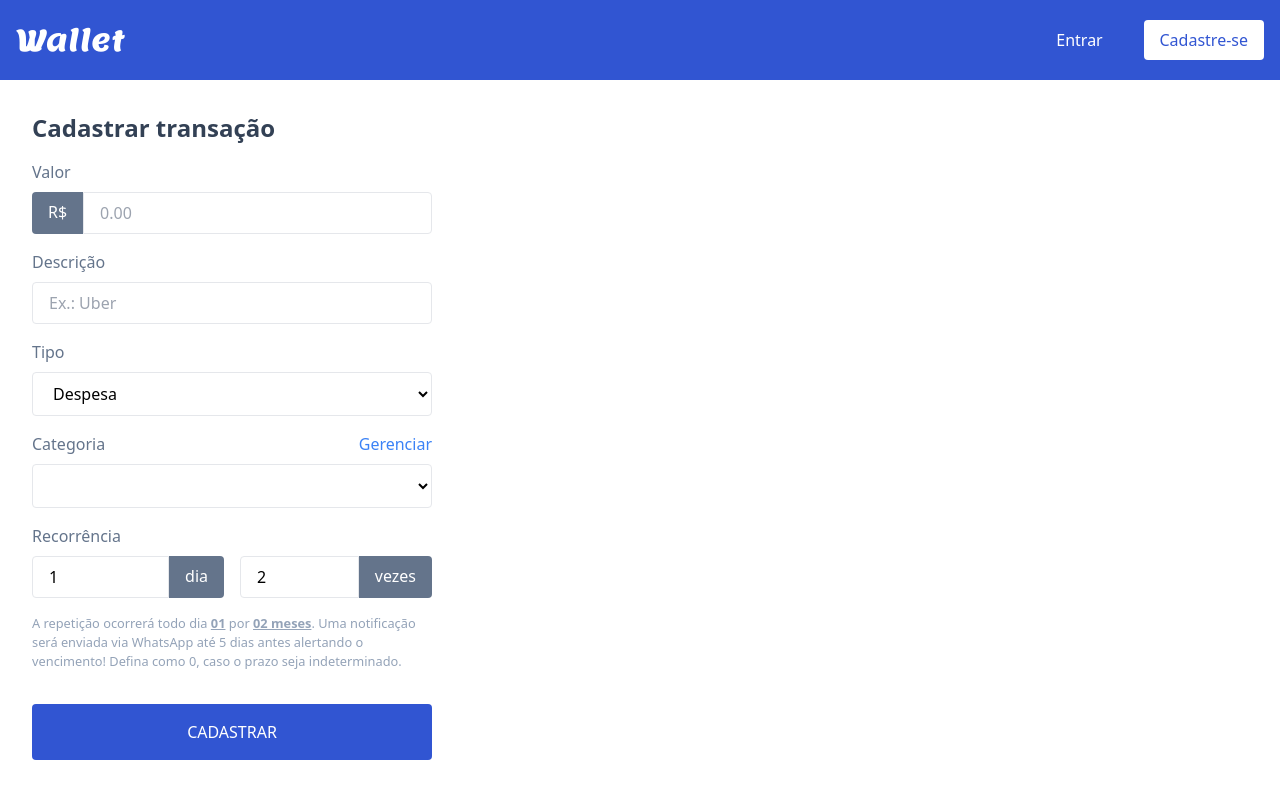
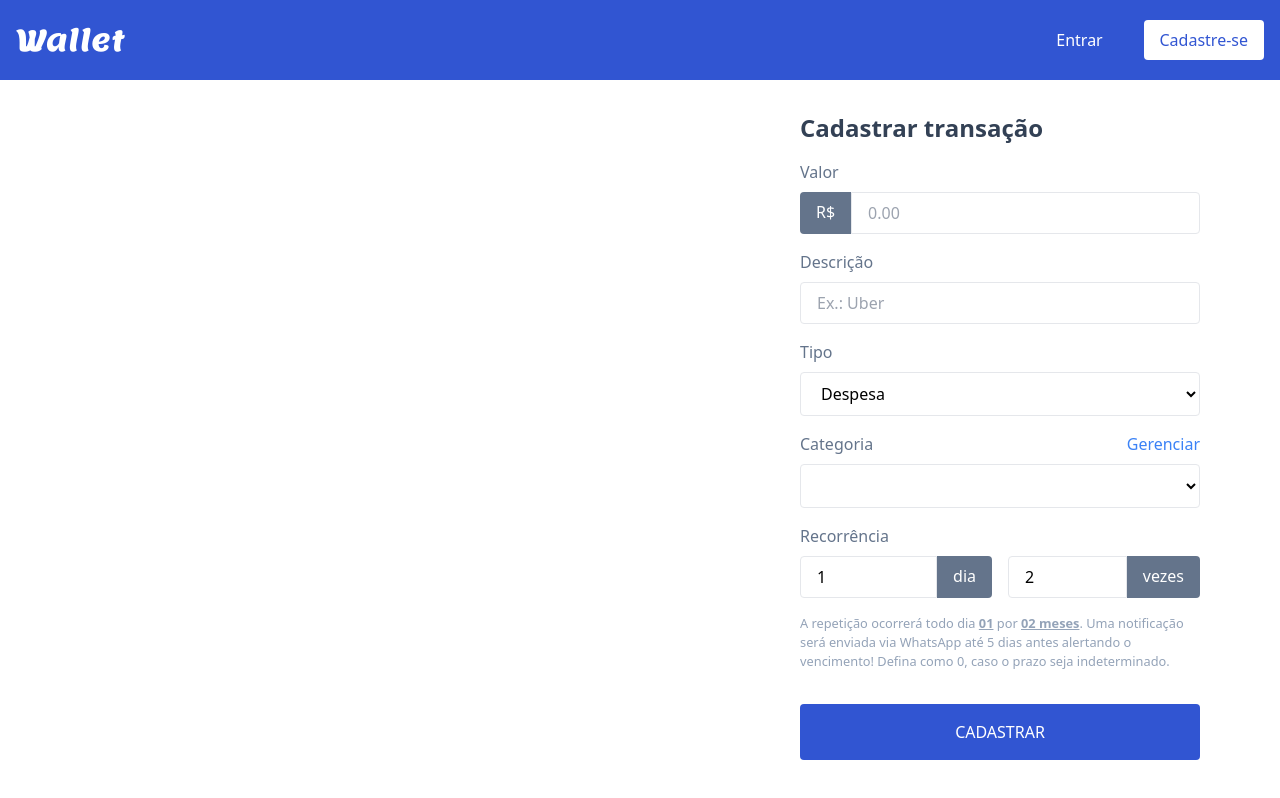
Before and after one commit to henriquebarrosx/WalletApp, a Vue app: page / in a window 1280 px wide. Built offline with nearby package versions, Linux system fonts and the light colour scheme.

Commit message:
Change space between elements

```diff
--- a/src/pages/Home/index.vue
+++ b/src/pages/Home/index.vue
@@ -63,7 +63,7 @@ function toggleCategoriesModal() {
 <template>
   <NavBar />
 
-  <main class="p-8">
+  <main class="px-20 py-8 flex justify-end">
     <form class="flex flex-col gap-4 max-w-[400px]">
       <h1 class="text-2xl font-semibold text-slate-700">
         Cadastrar transação
@@ -106,7 +106,7 @@ function toggleCategoriesModal() {
             Categoria
           </label>
 
-          <button type="button" @click="toggleCategoriesModal"
+          <button v-if="true" type="button" @click="toggleCategoriesModal"
             class="text-blue-500 hover:underline duration-200 ease-in-out">
             Gerenciar
           </button>
```
